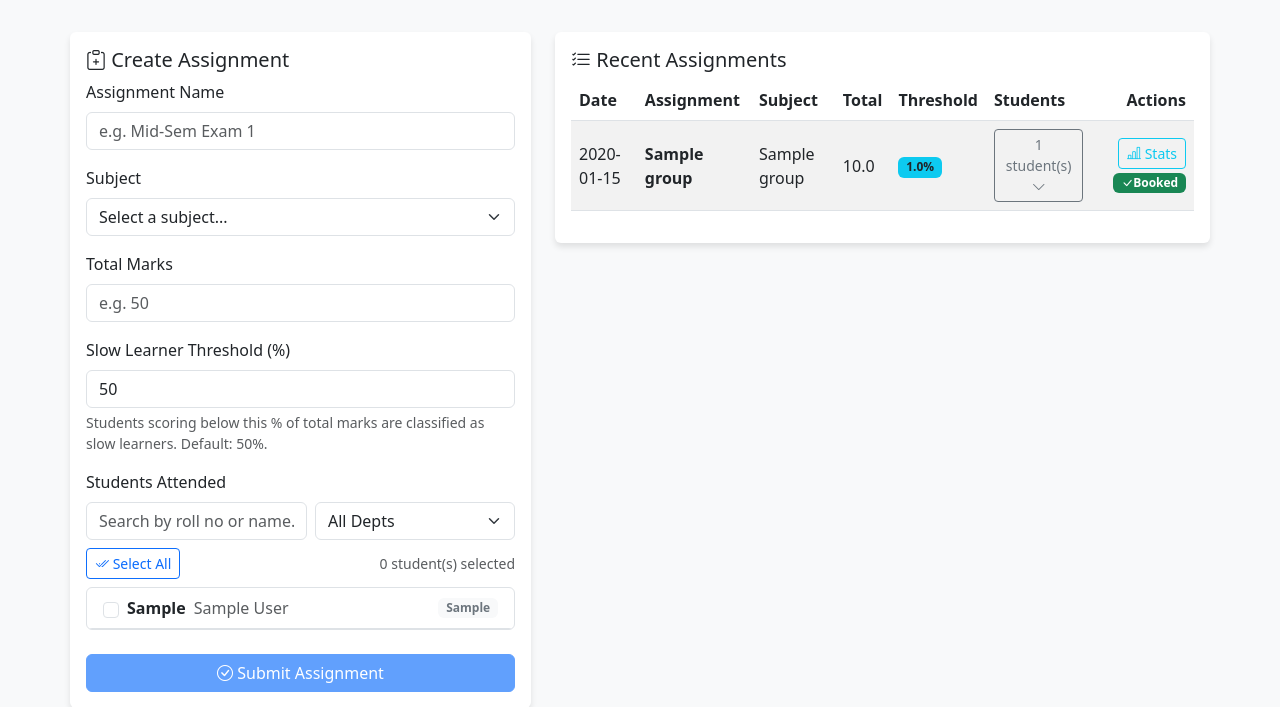
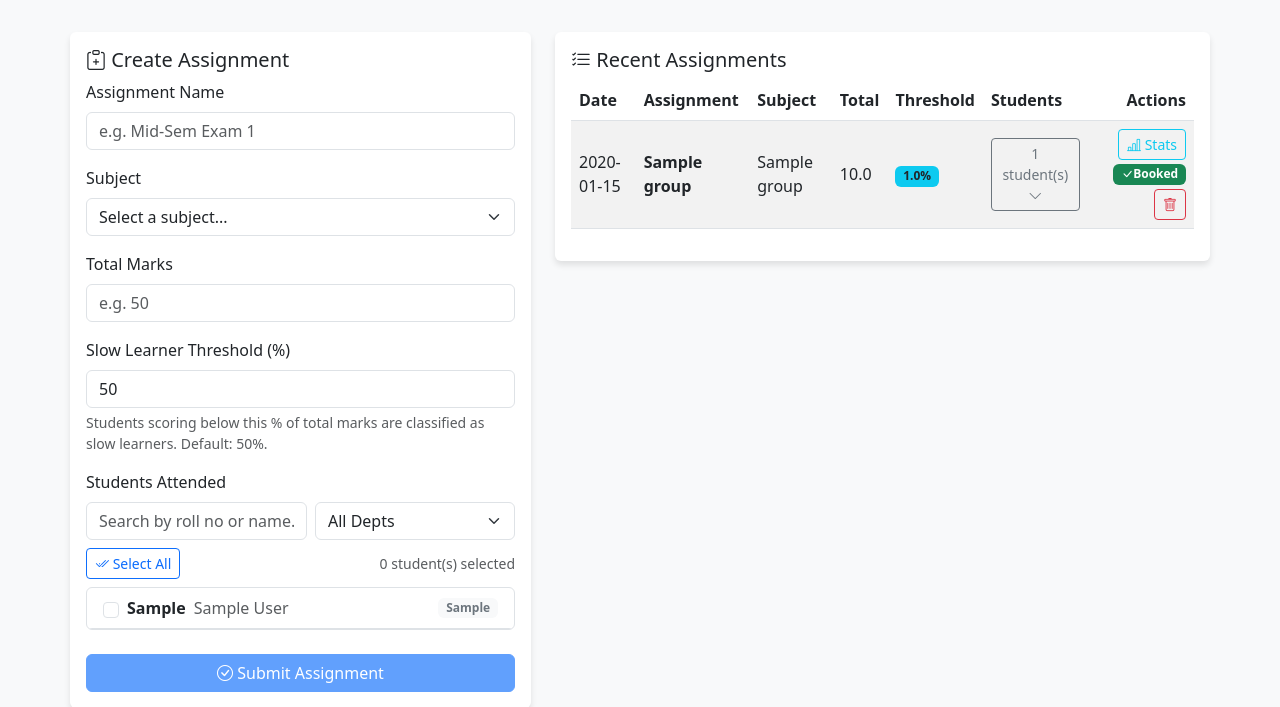
Before and after one commit to ganguly71/Slow_fast, a Flask app: page /assessments in a window 1280 px wide. Shown: the part 56-763 px from the top of the page. Run offline with Flask 3, Linux system fonts and the light colour scheme; a user stored in the database is signed in; tables that the repository leaves empty hold one stand-in row (values such as "Sample post").

Commit message:
Added delete assignment

```diff
--- a/routes.py
+++ b/routes.py
@@ -589,6 +589,18 @@ def book_remedial(group_id):
     return redirect(url_for('main.manage_assessments'))
 
 
+@main.route('/assessments/delete/<int:group_id>', methods=['POST'])
+@login_required
+def delete_assignment(group_id):
+    group = AssignmentGroup.query.get_or_404(group_id)
+    # Manually delete remedials to avoid FK constraints if cascade isn't fully set up on both sides
+    RemedialSchedule.query.filter_by(assignment_group_id=group.id).delete()
+    db.session.delete(group)
+    db.session.commit()
+    flash(f'Assignment "{group.name}" deleted successfully.', 'success')
+    return redirect(url_for('main.manage_assessments'))
+
+
 # ─── Assignment Stats API (Feature 4) ────────────────────────────────────────
 
 @main.route('/api/assignment_stats/<int:group_id>')
--- a/templates/manage_assessments.html
+++ b/templates/manage_assessments.html
@@ -161,6 +161,13 @@
                                             </button>
                                         </form>
                                         {% endif %}
+                                        <form method="POST" action="{{ url_for('main.delete_assignment', group_id=group.id) }}"
+                                              style="display:inline;"
+                                              onsubmit="return confirm('Are you sure you want to delete this assignment? All associated marks and remedial schedules will be permanently removed.');">
+                                            <button type="submit" class="btn btn-sm btn-outline-danger" title="Delete Assignment">
+                                                <i class="bi bi-trash"></i>
+                                            </button>
+                                        </form>
                                     </div>
                                 </td>
                             </tr>
```
